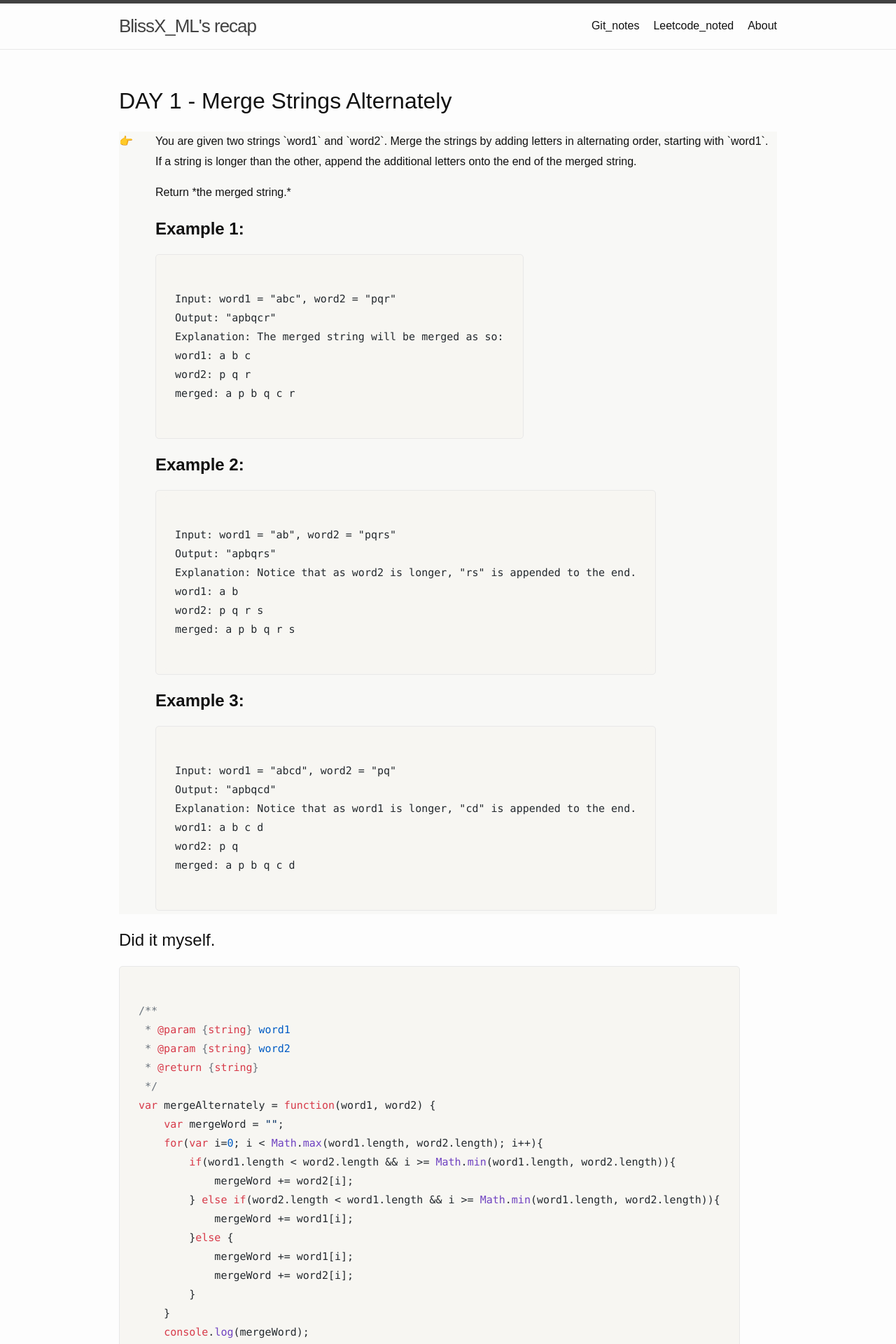
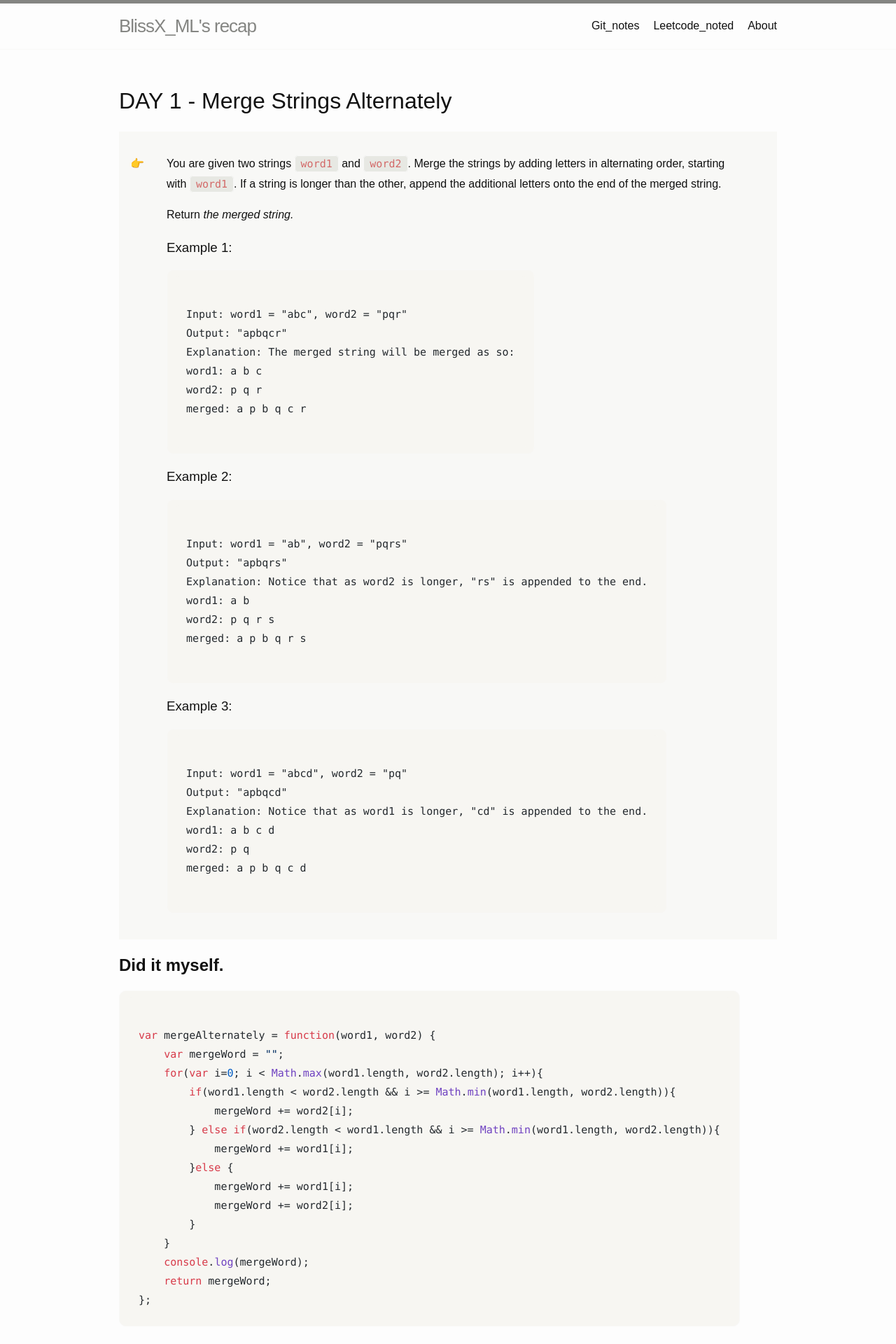
Before and after one commit to BlissX-ML/Daily_Snapshot.github.io, a Jekyll site: the page built from _leetcode_seventy_five/2025-03-26-Merge-Strings-Alternately.md, in a window 1280 px wide. Shown: the top 1920 px of the page at 70% size. Built offline with Jekyll 4.4.1, drawn with Linux system fonts in a browser that asks for light colours; nearby versions of some CDN libraries; some of the changed text lies outside the part shown.

Commit message:
Update styling

```diff
--- a/_leetcode_seventy_five/2025-03-26-Merge-Strings-Alternately.md
+++ b/_leetcode_seventy_five/2025-03-26-Merge-Strings-Alternately.md
@@ -8,7 +8,7 @@ permalink: /leetcode-75/Day1/
 
 # DAY 1 - Merge Strings Alternately
 
-<aside style="background-color: #f8f8f6; display: flex; flex-direction: row;">
+<aside style="background-color: #f8f8f6; display: flex; flex-direction: row; padding: 2em 1em">
     <!-- 图标 -->
     <div style="flex: 1;">
         👉
@@ -18,19 +18,19 @@ permalink: /leetcode-75/Day1/
         <!-- 文字介绍部分 -->
         <div>
             <p style="margin: 0;">
-                You are given two strings `word1` and `word2`. Merge the strings by adding letters in alternating
+                You are given two strings <code>word1</code> and <code>word2</code>. Merge the strings by adding letters in alternating
                 order,
-                starting with `word1`. If a string is longer than the other, append the additional letters onto the
+                starting with <code>word1</code>. If a string is longer than the other, append the additional letters onto the
                 end
                 of the merged string.
             </p>
             <p>
-                Return *the merged string.*
+                Return <i>the merged string.</i>
             </p>
         </div>
         <!-- 示例部分 -->
         <div>
-            <h2><strong>Example 1:</strong></h2>
+            <h3>Example 1:</h3>
             <pre><code class="language-plaintext">
 Input: word1 = "abc", word2 = "pqr"
 Output: "apbqcr"
@@ -39,7 +39,7 @@ word1: a b c
 word2: p q r
 merged: a p b q c r
             </code></pre>
-            <h2><strong>Example 2:</strong></h2>
+            <h3>Example 2:</h3>
             <pre><code class="language-plaintext">
 Input: word1 = "ab", word2 = "pqrs"
 Output: "apbqrs"
@@ -48,7 +48,7 @@ word1: a b
 word2: p q r s
 merged: a p b q r s
             </code></pre>
-            <h2><strong>Example 3:</strong></h2>
+            <h3>Example 3:</h3>
             <pre><code class="language-plaintext">
 Input: word1 = "abcd", word2 = "pq"
 Output: "apbqcd"
@@ -61,13 +61,8 @@ merged: a p b q c d
     </div>
 </aside>
 
-<h2>Did it myself.</h2>
+<h2><strong>Did it myself.</strong></h2>
 <pre><code class="language-js">
-/**
- * @param {string} word1
- * @param {string} word2
- * @return {string}
- */
 var mergeAlternately = function(word1, word2) {
     var mergeWord = "";
     for(var i=0; i < Math.max(word1.length, word2.length); i++){
@@ -86,13 +81,8 @@ var mergeAlternately = function(word1, word2) {
 </code></pre>
 
 
-<h2>Get it from the comments section</h2>
+<h2><strong>Get it from the comments section</strong></h2>
 <pre><code class="language-js">
-/**
- * @param {string} word1
- * @param {string} word2
- * @return {string}
- */
 var mergeAlternately = function(word1, word2) {
  let result = '';
   for (let i = 0; i < Math.max(word1.length, word2.length); i++) {
--- a/_sass/minima.scss
+++ b/_sass/minima.scss
@@ -18,9 +18,10 @@ $text-color: #111 !default;
 $background-color: #fdfdfd !default;
 $brand-color: #2a7ae2 !default;
 
-$grey-color: #828282 !default;
-$grey-color-light: lighten($grey-color, 40%) !default;
-$grey-color-dark: darken($grey-color, 25%) !default;
+$grey-color: #dcded9 !default;
+$grey-color-light: mix(white, $grey-color, 80%);
+$grey-color-dark: mix(black, $grey-color, 40%);
+
 
 $table-text-align: left !default;
 
--- a/_sass/minima/_base.scss
+++ b/_sass/minima/_base.scss
@@ -185,19 +185,18 @@ pre,
 code {
   @include relative-font-size(0.9375);
   border: 1px solid $grey-color-light;
-  border-radius: 5px;
-  background-color: #EDEDEB;
-  color: #333;
-  /* 默认字体颜色不再是红色 */
+  border-radius: 10px;
+  background-color: #f8f8f6;
+  color: #d36968;
   line-height: $base-line-height;
   font-family: Consolas, Monaco, 'Andale Mono', 'Ubuntu Mono', monospace;
 }
 
 /* 优化内联代码块的样式 */
 code {
-  padding: 1px 8px;
-  background-color: #f0f0f0;
-  border-radius: 3px;
+  padding: 2px 8px;
+  background-color: #e7e8e3;
+  border-radius: 5px;
 }
 
 /* 优化多行代码块的样式 */
```
Also changed, not shown: _leetcode_seventy_five/module.html (+5 -5 lines).
